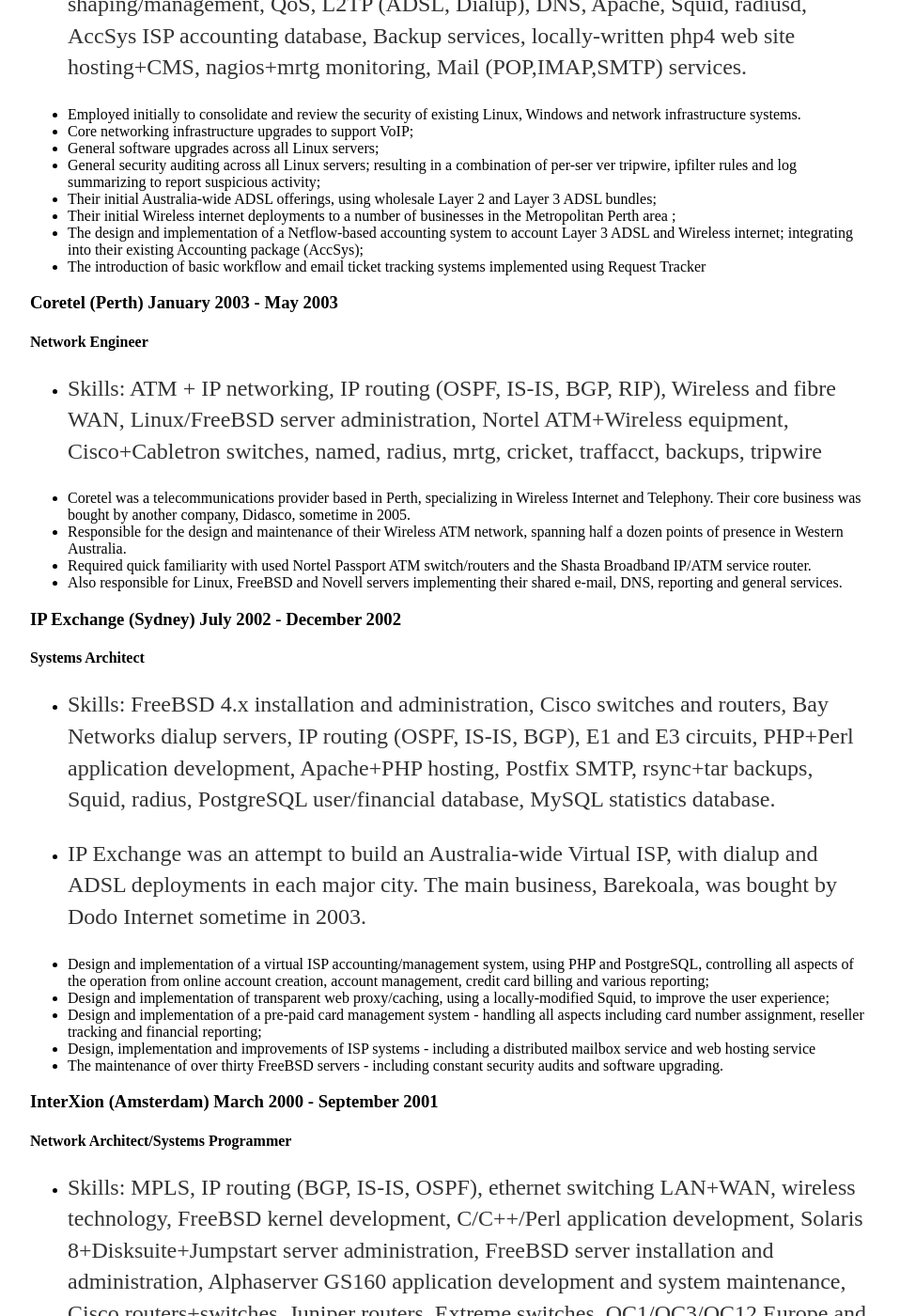
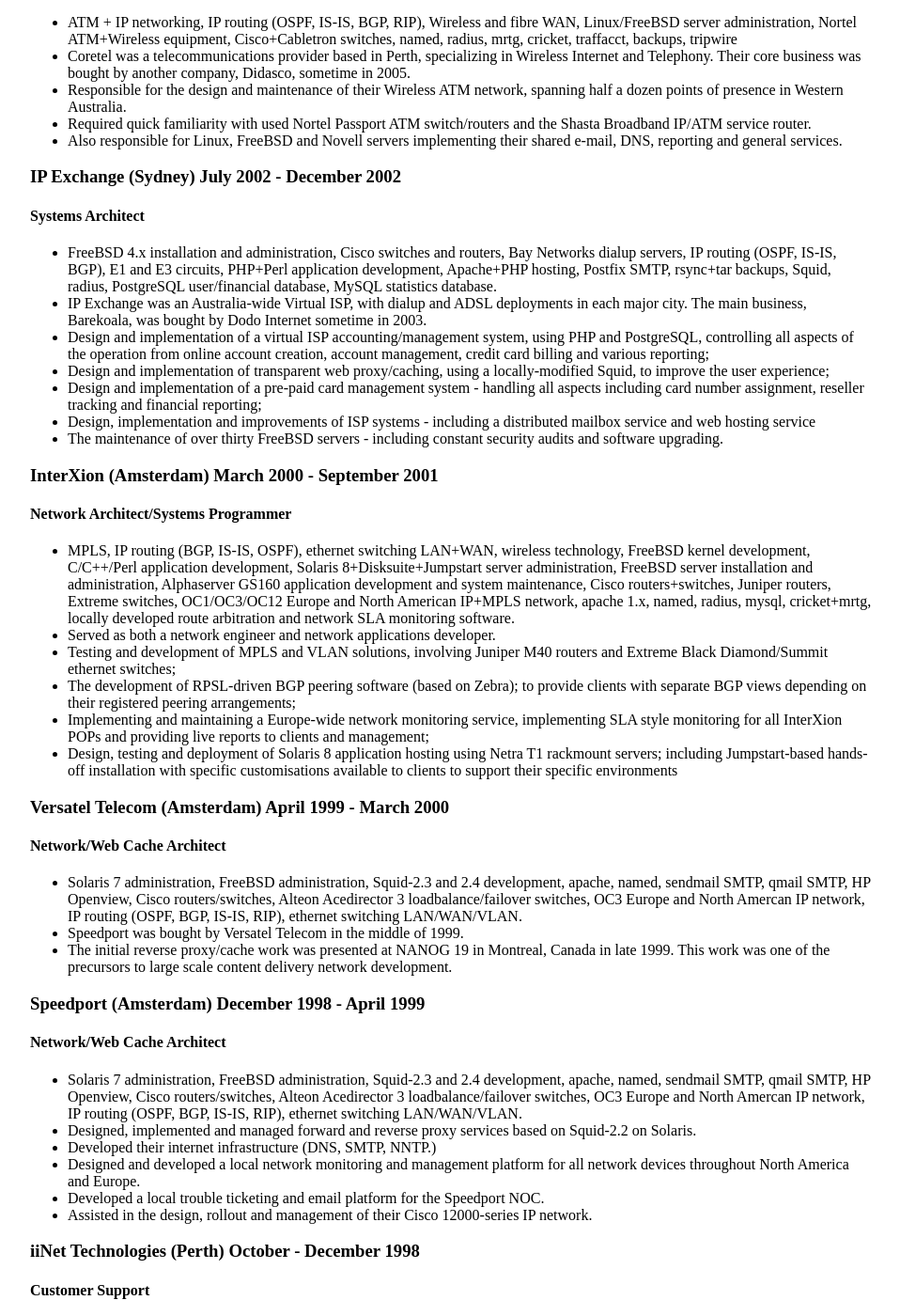
Before and after one commit to erikarn/erikarn.github.io, a Jekyll site: the page built from cv.md, in a window 1280 px wide and 1400 px high, scrolled down 4622 px. Shown: the whole window at 94% size, without its empty margins (160-1118 px from the left). Built offline with Jekyll 4.4.1, drawn with Linux system fonts in a browser that asks for light colours; some of the changed text lies outside the part shown.

Commit message:
Tidy up the CV a little bit.

```diff
--- a/cv.md
+++ b/cv.md
@@ -64,6 +64,7 @@
 * Working on Broadcom ARM and 802.11ac hardware
 * Wifi hardware validation (lightpoint)
 * Embedded Linux development and driver debugging
+* Audio and video distribution
 * Further information available upon request.
 
 ### Norse Corp, Inc. (San Mateo, CA) - May 2014 - November 2015
@@ -105,7 +106,7 @@
 
 #### Xenion Pty Ltd (Perth) - June 2007 - Jan 2016
 
-* Skills: Routing/Switching; Web Caching; Squid software design; system administration; project design and management; Virtualisation and hosting technologies; embedded hardware platform development.
+* Routing/Switching; Web Caching; Squid software design; system administration; project design and management; Virtualisation and hosting technologies; embedded hardware platform development.
 * Xenion Pty Ltd provided consulting services for a variety of clients around the world.
 
 ##### Software
@@ -140,8 +141,7 @@
 
 #### Systems/Network Administrator
 
-* Skills: Routing/Switching; Solaris 8, 9, 10 Administration; Programming (Perl, C, Shell), SAN (Sun StorEdge 3511)
-
+* Routing/Switching; Solaris 8, 9, 10 Administration; Programming (Perl, C, Shell), SAN (Sun StorEdge 3511)
 * Provided some temporary system/administration services after the previous administrator left.
 * Quickly learnt and documented all existing services.
 * Provided support across a wide variety of Cisco, Solaris and Linux platforms including previously unfamiliar technologies (SAN, Sun SAMFS-QFS).
@@ -152,8 +152,7 @@
 
 #### Network Engineer
 
-* Skills: Cisco routing and bridging technologies; Virtualisation technologies (VMWare, Xen); some Linux/Solaris administration and software development
-
+* Cisco routing and bridging technologies; Virtualisation technologies (VMWare, Xen); some Linux/Solaris administration and software development
 * Focused on Cisco-based network and VoIP technologies.
 * Supported a wide variety of critical networks spanning state and international borders for a number of clients.
 * Implemented monitoring and service/QoS management for one of Western Australia's largest mining companies.
@@ -163,8 +162,7 @@
 
 #### Systems/Network Administrator
 
-* Skills: Cisco networking (ethernet, IP); Debian/Redhat ser ver installation and maintenance; scripting and application development (SH, BASH, sed/awk, zsh, C, C++, PHP, Perl, Python), dns, apache-1.x and 2.x; squid, radiusd, tacacsd, imp/horde, rancid (cisco config management), lrrd, munin, smokeping, Nagios, Mysource, some Oracle DB interfacing, sendmail, postfix, qmail, exim, Xen, VMWare.
-
+* Cisco networking (ethernet, IP); Debian/Redhat ser ver installation and maintenance; scripting and application development (SH, BASH, sed/awk, zsh, C, C++, PHP, Perl, Python), dns, apache-1.x and 2.x; squid, radiusd, tacacsd, imp/horde, rancid (cisco config management), lrrd, munin, smokeping, Nagios, Mysource, some Oracle DB interfacing, sendmail, postfix, qmail, exim, Xen, VMWare.
 * Part of a three-person team responsible for the state-wide UWA network services.
 * Improved proxy cache performance (Squid running under Linux), dropping CPU usage by almost 95% and allowing the current proxy service to scale to fit the future needs of the university;
 * The redesign of a number of departmental networks on campus to better integrate with the campus backbone/distribution network and allow more services to be available to endusers;
@@ -178,8 +176,7 @@
 
 #### Technical Administrator
 
-* Skills: Application development, Debian+Redhat Linux server installation and maintenance, ethernet/IP networking, advanced IP routing (BGP, OSPF), traffic shaping/management, QoS, L2TP (ADSL, Dialup), DNS, Apache, Squid, radiusd, AccSys ISP accounting database, Backup services, locally-written php4 web site hosting+CMS, nagios+mrtg monitoring, Mail (POP,IMAP,SMTP) services.
-
+* Application development, Debian+Redhat Linux server installation and maintenance, ethernet/IP networking, advanced IP routing (BGP, OSPF), traffic shaping/management, QoS, L2TP (ADSL, Dialup), DNS, Apache, Squid, radiusd, AccSys ISP accounting database, Backup services, locally-written php4 web site hosting+CMS, nagios+mrtg monitoring, Mail (POP,IMAP,SMTP) services.
 * Employed initially to consolidate and review the security of existing Linux, Windows and network infrastructure systems.
 * Core networking infrastructure upgrades to support VoIP;
 * General software upgrades across all Linux servers;
@@ -195,8 +192,7 @@
 
 #### Network Engineer
 
-* Skills: ATM + IP networking, IP routing (OSPF, IS-IS, BGP, RIP), Wireless and fibre WAN, Linux/FreeBSD server administration, Nortel ATM+Wireless equipment, Cisco+Cabletron switches, named, radius, mrtg, cricket, traffacct, backups, tripwire
-
+* ATM + IP networking, IP routing (OSPF, IS-IS, BGP, RIP), Wireless and fibre WAN, Linux/FreeBSD server administration, Nortel ATM+Wireless equipment, Cisco+Cabletron switches, named, radius, mrtg, cricket, traffacct, backups, tripwire
 * Coretel was a telecommunications provider based in Perth, specializing in Wireless Internet and Telephony. Their core business was bought by another company, Didasco, sometime in 2005.
 * Responsible for the design and maintenance of their Wireless ATM network, spanning half a dozen points of presence in Western Australia.
 * Required quick familiarity with used Nortel Passport ATM switch/routers and the Shasta Broadband IP/ATM service router.
@@ -206,10 +202,8 @@
 
 #### Systems Architect
 
-* Skills: FreeBSD 4.x installation and administration, Cisco switches and routers, Bay Networks dialup servers, IP routing (OSPF, IS-IS, BGP), E1 and E3 circuits, PHP+Perl application development, Apache+PHP hosting, Postfix SMTP, rsync+tar backups, Squid, radius, PostgreSQL user/financial database, MySQL statistics database.
-
-* IP Exchange was an attempt to build an Australia-wide Virtual ISP, with dialup and ADSL deployments in each major city. The main business, Barekoala, was bought by Dodo Internet sometime in 2003.
-
+* FreeBSD 4.x installation and administration, Cisco switches and routers, Bay Networks dialup servers, IP routing (OSPF, IS-IS, BGP), E1 and E3 circuits, PHP+Perl application development, Apache+PHP hosting, Postfix SMTP, rsync+tar backups, Squid, radius, PostgreSQL user/financial database, MySQL statistics database.
+* IP Exchange was an Australia-wide Virtual ISP, with dialup and ADSL deployments in each major city. The main business, Barekoala, was bought by Dodo Internet sometime in 2003.
 * Design and implementation of a virtual ISP accounting/management system, using PHP and PostgreSQL, controlling all aspects of the operation from online account creation, account management, credit card billing and various reporting;
 * Design and implementation of transparent web proxy/caching, using a locally-modified Squid, to improve the user experience;
 * Design and implementation of a pre-paid card management system - handling all aspects including card number assignment, reseller tracking and financial reporting;
@@ -220,8 +214,7 @@
 
 #### Network Architect/Systems Programmer
 
-* Skills: MPLS, IP routing (BGP, IS-IS, OSPF), ethernet switching LAN+WAN, wireless technology, FreeBSD kernel development, C/C++/Perl application development, Solaris 8+Disksuite+Jumpstart server administration, FreeBSD server installation and administration, Alphaserver GS160 application development and system maintenance, Cisco routers+switches, Juniper routers, Extreme switches, OC1/OC3/OC12 Europe and North American IP+MPLS network, apache 1.x, named, radius, mysql, cricket+mrtg, locally developed route arbitration and network SLA monitoring software.
-
+* MPLS, IP routing (BGP, IS-IS, OSPF), ethernet switching LAN+WAN, wireless technology, FreeBSD kernel development, C/C++/Perl application development, Solaris 8+Disksuite+Jumpstart server administration, FreeBSD server installation and administration, Alphaserver GS160 application development and system maintenance, Cisco routers+switches, Juniper routers, Extreme switches, OC1/OC3/OC12 Europe and North American IP+MPLS network, apache 1.x, named, radius, mysql, cricket+mrtg, locally developed route arbitration and network SLA monitoring software.
 * Served as both a network engineer and network applications developer.
 * Testing and development of MPLS and VLAN solutions, involving Juniper M40 routers and Extreme Black Diamond/Summit ethernet switches;
 * The development of RPSL-driven BGP peering software (based on Zebra); to provide clients with separate BGP views depending on their registered peering arrangements;
@@ -232,8 +225,7 @@
 
 #### Network/Web Cache Architect
 
-* Skills: Solaris 7 administration, FreeBSD administration, Squid-2.3 and 2.4 development, apache, named, sendmail SMTP, qmail SMTP, HP Openview, Cisco routers/switches, Alteon Acedirector 3 loadbalance/failover switches, OC3 Europe and North Amercan IP network, IP routing (OSPF, BGP, IS-IS, RIP), ethernet switching LAN/WAN/VLAN.
-
+* Solaris 7 administration, FreeBSD administration, Squid-2.3 and 2.4 development, apache, named, sendmail SMTP, qmail SMTP, HP Openview, Cisco routers/switches, Alteon Acedirector 3 loadbalance/failover switches, OC3 Europe and North Amercan IP network, IP routing (OSPF, BGP, IS-IS, RIP), ethernet switching LAN/WAN/VLAN.
 * Speedport was bought by Versatel Telecom in the middle of 1999.
 * The initial reverse proxy/cache work was presented at NANOG 19 in Montreal, Canada in late 1999. This work was one of the precursors to large scale content delivery network development.
 
@@ -241,8 +233,7 @@
 
 #### Network/Web Cache Architect
 
-* Skills: Solaris 7 administration, FreeBSD administration, Squid-2.3 and 2.4 development, apache, named, sendmail SMTP, qmail SMTP, HP Openview, Cisco routers/switches, Alteon Acedirector 3 loadbalance/failover switches, OC3 Europe and North Amercan IP network, IP routing (OSPF, BGP, IS-IS, RIP), ethernet switching LAN/WAN/VLAN.
-
+* Solaris 7 administration, FreeBSD administration, Squid-2.3 and 2.4 development, apache, named, sendmail SMTP, qmail SMTP, HP Openview, Cisco routers/switches, Alteon Acedirector 3 loadbalance/failover switches, OC3 Europe and North Amercan IP network, IP routing (OSPF, BGP, IS-IS, RIP), ethernet switching LAN/WAN/VLAN.
 * Designed, implemented and managed forward and reverse proxy services based on Squid-2.2 on Solaris.
 * Developed their internet infrastructure (DNS, SMTP, NNTP.)
 * Designed and developed a local network monitoring and management platform for all network devices throughout North America and Europe.
@@ -253,16 +244,14 @@
 
 #### Customer Support
 
-* Skills: Customer Support, Linux application development (Perl.)
-
+* Customer Support, Linux application development (Perl.)
 * Developed developing in-house applications to support and co-ordinate dialup client software installations across Perth.
 
 ### Computronics (Perth) June-October 1998
 
 #### Software Developer
 
-* Skills: Visual C, Visual Basic, Z180 development, basic electronics, GPS software implementation (C), some SCO Unix exposure.
-
+* Visual C, Visual Basic, Z180 development, basic electronics, GPS software implementation (C), some SCO Unix exposure.
 * Developed software for a series of electronic LED signs - both text and video.
 * Worked with Z180 and 68HC11 hardware platforms.
 * Wrote control software for GPS-based survey and farming equipment.
@@ -272,8 +261,7 @@
 
 #### Network/Systems Administrator
 
-* Skills: FreeBSD+Linux administration, C/Perl development, IP routing (BGP, OSPF, IS-IS), IP over Satellite, Cisco routing/switching, MySQL, Squid proxy/cache work; TCP/IP over satellite optimisation.
-
+* FreeBSD+Linux administration, C/Perl development, IP routing (BGP, OSPF, IS-IS), IP over Satellite, Cisco routing/switching, MySQL, Squid proxy/cache work; TCP/IP over satellite optimisation.
 * Assisted in the development, deployment and testing of one of Australia's first commercial Satellite IP rollouts - the OGN network included a 45mbit service via Pan-Am Sat, delivering bandwidth from California to Melbourne, Sydney and Cairns.
 * Developed a number of technologies to improve web browsing and general TCP response, utilizing a smaller terrestrial link to prioritize bulk traffic versus latency-critical traffic, giving the performance of a terrestrial link with the available throughput of a satellite service.
 * Implemented transparent Squid HTTP proxy work for caching HTTP traffic over satellite and some TCP/IP window scaling rewriting.
@@ -386,6 +376,8 @@
 
 ### Other
 
+This is a non-exhaustive list.  Please look at https://github.com/erikarn for projects.
+
 * Apachebench (2008) - modified to use libevent and IPv6; available on google code - http://code.google.com/p/apachebench-adrian
 * httperf (2008) - reimplemented the networking and event scheduling to use libevent
 
```
Also changed, not shown: other parts of cv.md (+2 -0 lines).
